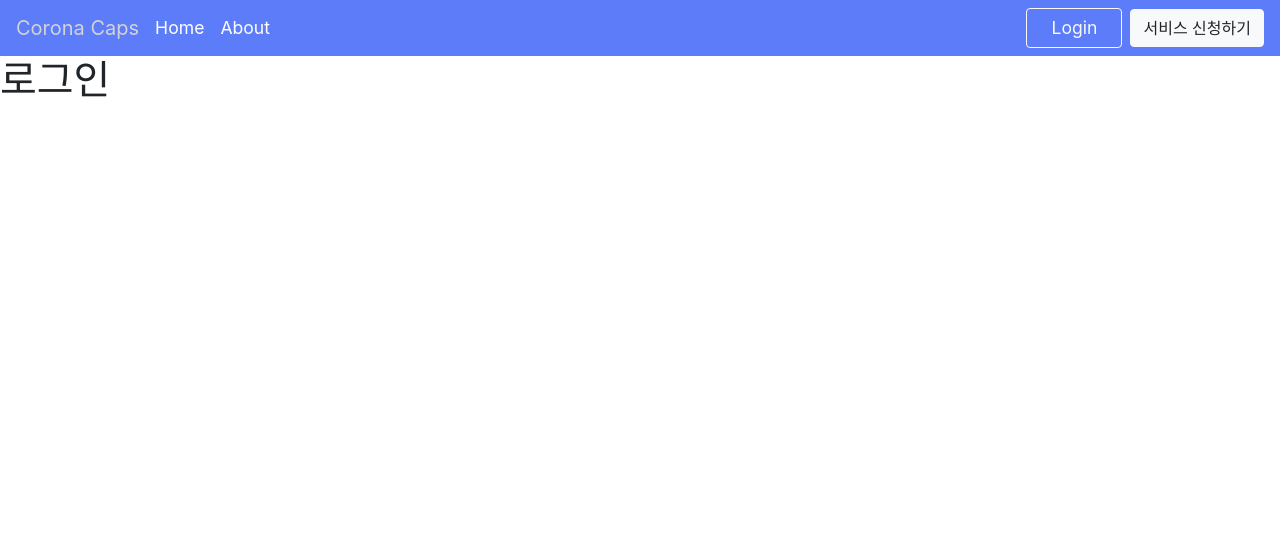
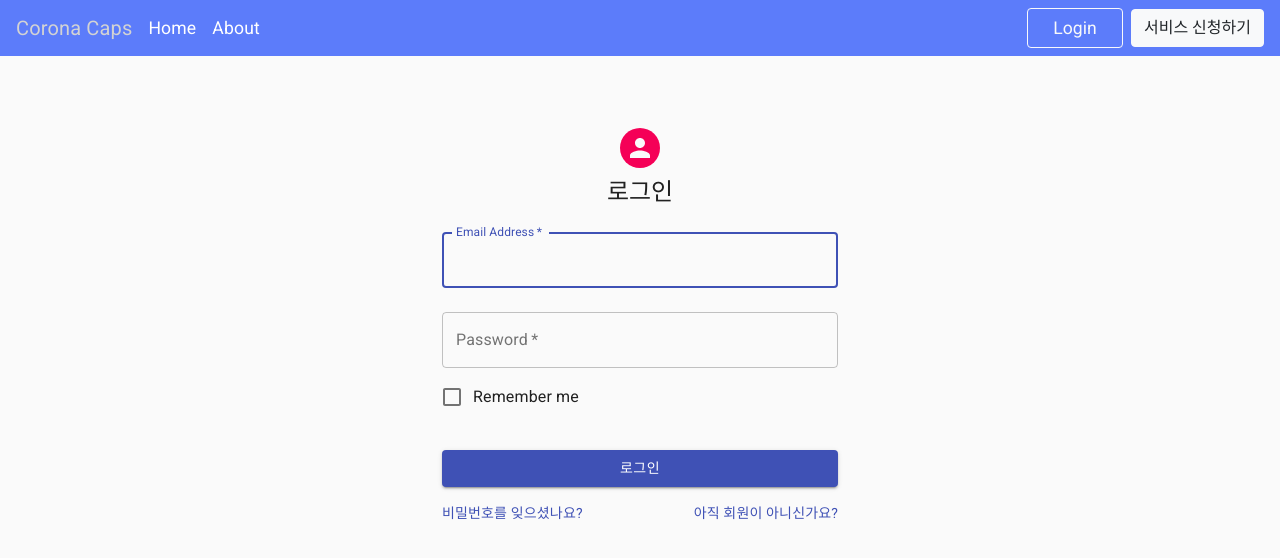
Before and after one commit to jins408/ANJA, a React (Create React App) app in the folder front-end/: page /login in a window 1280 px wide. Shown: the top 558 px of the page. Built offline with nearby package versions, Linux system fonts and the light colour scheme.

Commit message:
s03P31B101-41/Update Loginpage

```diff
--- a/front-end/package.json
+++ b/front-end/package.json
@@ -3,9 +3,11 @@
   "version": "0.1.0",
   "private": true,
   "dependencies": {
+    "@material-ui/core": "^4.11.0",
     "@testing-library/jest-dom": "^4.2.4",
     "@testing-library/react": "^9.3.2",
     "@testing-library/user-event": "^7.1.2",
+    "material-ui-icons": "^1.0.0-beta.36",
     "react": "^17.0.0",
     "react-dom": "^17.0.0",
     "react-player": "^2.6.2",
--- a/front-end/public/index.html
+++ b/front-end/public/index.html
@@ -19,6 +19,8 @@
     <!-- bootstrap -->
     <link rel="stylesheet" href="https://cdn.jsdelivr.net/npm/bootstrap@4.5.3/dist/css/bootstrap.min.css" integrity="sha384-TX8t27EcRE3e/ihU7zmQxVncDAy5uIKz4rEkgIXeMed4M0jlfIDPvg6uqKI2xXr2" crossorigin="anonymous">
 
+    <link rel="stylesheet" href="https://fonts.googleapis.com/icon?family=Material+Icons" />
+    <link rel="stylesheet" href="https://fonts.googleapis.com/css?family=Roboto:300,400,500,700&display=swap" />
     <!--
       Notice the use of %PUBLIC_URL% in the tags above.
       It will be replaced with the URL of the `public` folder during the build.
--- /dev/null
+++ b/front-end/src/css/Login.css
@@ -0,0 +1,3 @@
+.LoginForm{
+    width: 10rem ;
+}
--- a/front-end/src/pages/Login.js
+++ b/front-end/src/pages/Login.js
@@ -1,11 +1,119 @@
 import React from 'react';
+import Avatar from '@material-ui/core/Avatar';
+import Button from '@material-ui/core/Button';
+import CssBaseline from '@material-ui/core/CssBaseline';
+import TextField from '@material-ui/core/TextField';
+import FormControlLabel from '@material-ui/core/FormControlLabel';
+import Checkbox from '@material-ui/core/Checkbox';
+import Link from '@material-ui/core/Link';
+import Grid from '@material-ui/core/Grid';
+// import LockOutlinedIcon from '@material-ui/icons/LockOutlined';
+import Typography from '@material-ui/core/Typography';
+import { makeStyles } from '@material-ui/core/styles';
+import Container from '@material-ui/core/Container';
+
+
+const useStyles = makeStyles((theme) => ({
+    paper: {
+      marginTop: theme.spacing(8),
+      display: 'flex',
+      flexDirection: 'column',
+      alignItems: 'center',
+    },
+    avatar: {
+      margin: theme.spacing(1),
+      backgroundColor: theme.palette.secondary.main,
+    },
+    form: {
+      width: '100%', // Fix IE 11 issue.
+      marginTop: theme.spacing(1),
+    },
+    submit: {
+      margin: theme.spacing(3, 0, 2),
+    },
+  }));
 
 
 const Login = () =>{
+    const classes = useStyles();
+
     return(
-            <div>
-                <h1>로그인</h1>
+            // <div className="container">
+            //     <h2 className="LoginHeader text-center mb-3"> 로그인 </h2>
+            //     <form className="LoginForm">
+            //             <input type="email"
+            //                    className="form-control"
+            //                    placeholder="이메일"
+            //                    name="email" />
+            //             <input type="password"
+            //                    className="form-control"
+            //                    placeholder="비밀번호"
+            //                    name="phone" />
+            //             <button className="btn btn-lg btn-primary btn-block" type="button"> 로그인 </button>
+            //     </form>
+
+            // </div>
+            <Container component="main" maxWidth="xs">
+            <CssBaseline />
+            <div className={classes.paper}>
+              <Avatar className={classes.avatar}>
+                {/* <LockOutlinedIcon /> */}
+              </Avatar>
+              <Typography component="h1" variant="h5">
+                로그인
+              </Typography>
+              <form className={classes.form} noValidate>
+                <TextField
+                  variant="outlined"
+                  margin="normal"
+                  required
+                  fullWidth
+                  id="email"
+                  label="Email Address"
+                  name="email"
+                  autoComplete="email"
+                  autoFocus
+                />
+                <TextField
+                  variant="outlined"
+                  margin="normal"
+                  required
+                  fullWidth
+                  name="password"
+                  label="Password"
+                  type="password"
+                  id="password"
+                  autoComplete="current-password"
+                />
+                <FormControlLabel
+                  control={<Checkbox value="remember" color="primary" />}
+                  label="Remember me"
+                />
+                <Button
+                  type="submit"
+                  fullWidth
+                  variant="contained"
+                  color="primary"
+                  className={classes.submit}
+                >
+                  로그인
+                </Button>
+                <Grid container>
+                  <Grid item xs>
+                    <Link href="#" variant="body2">
+                    비밀번호를 잊으셨나요?
+                    </Link>
+                  </Grid>
+                  <Grid item>
+                    <Link href="/Join" variant="body2">
+                        아직 회원이 아니신가요?
+                      {/* {"Don't have an account? Sign Up"} */}
+                    </Link>
+                  </Grid>
+                </Grid>
+              </form>
             </div>
+          </Container>
         );
     }
 
```
Also changed, not shown: 1 other file (tests, documents, lock files or other folders).
